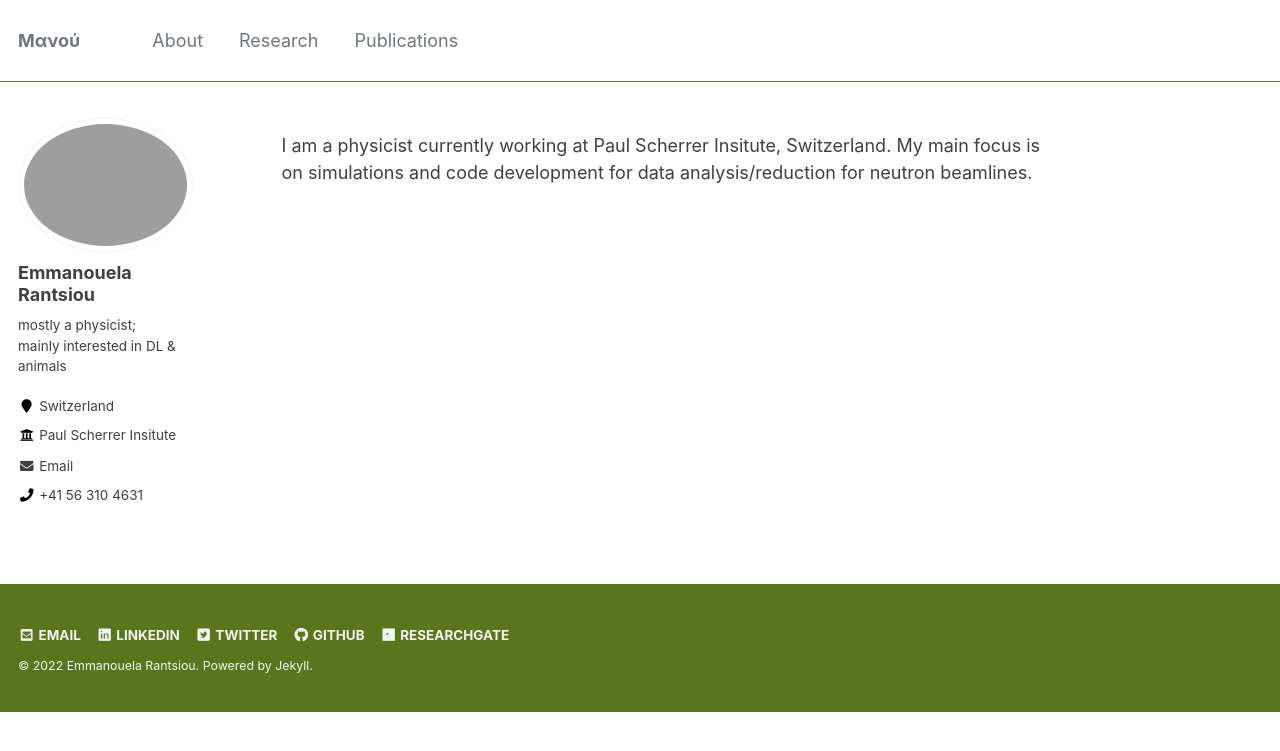
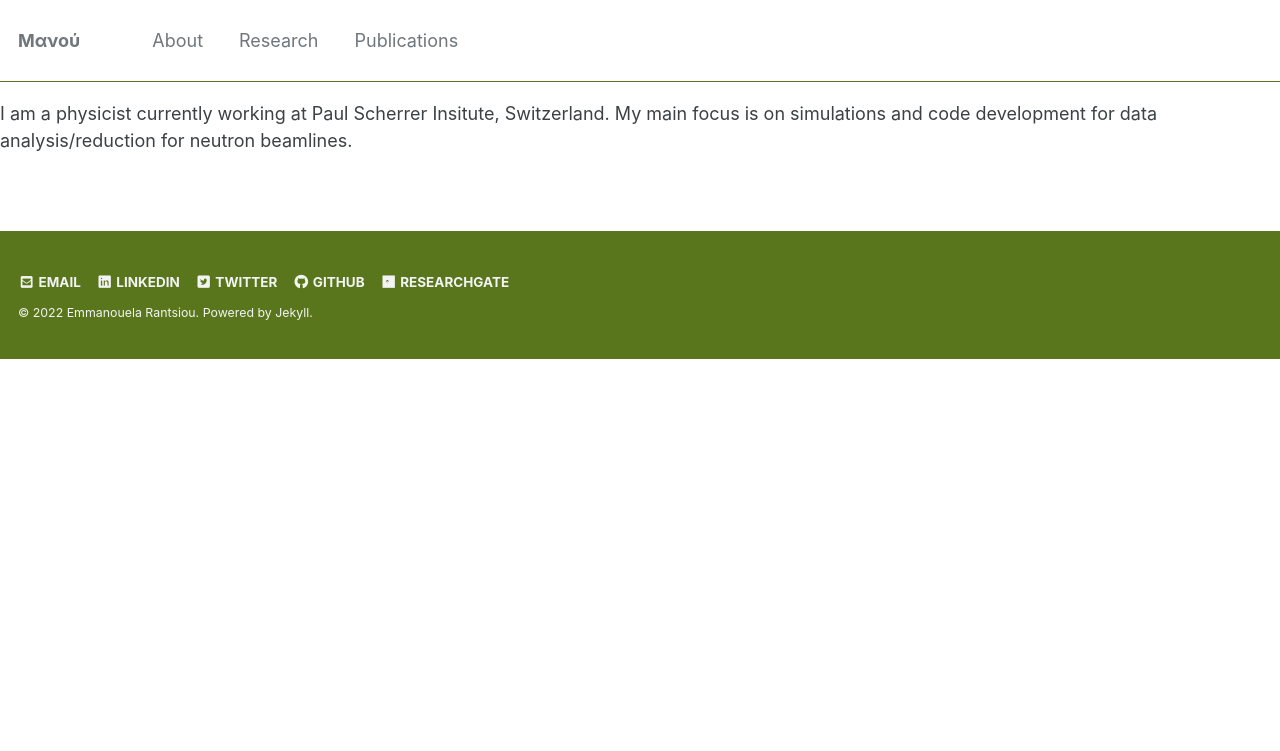
Before and after one commit to emmarant/emmarant.github.io, a Jekyll site: the page built from _pages/intro.md, in a window 1280 px wide. Shown: the top 751 px of the page. Built offline with Jekyll 4.4.1, drawn with Linux system fonts in a browser that asks for light colours; our own code applies the rules of GitHub Pages for plain Markdown files; part of the change alters nothing that is shown.

Commit message:
Update _config.yml

```diff
--- a/_config.yml
+++ b/_config.yml
@@ -135,7 +135,6 @@ analytics:
   provider               :  "google-universal" # false (default), "google", "google-universal", "custom"
   google:
     tracking_id          :
-#google_analytics: UA-221464782-1 # your Google Analytics tracking ID here
 
 
 
@@ -197,48 +196,12 @@ kramdown:
 
 # Collections
 collections:
-  teaching:
-    output: true
-    permalink: /:collection/:path/
   publications:
-    output: true
-    permalink: /:collection/:path/
-  portfolio:
-    output: true
-    permalink: /:collection/:path/
-  talks:
     output: true
     permalink: /:collection/:path/
 
 # Defaults
 defaults:
-  # _posts
-  - scope:
-      path: ""
-      type: posts
-    values:
-      layout: single
-      author_profile: true
-      read_time: true
-      comments: true
-      share: true
-      related: true
-  # _pages
-  - scope:
-      path: ""
-      type: pages
-    values:
-      layout: single
-      author_profile: true
-  # _teaching
-  - scope:
-      path: ""
-      type: teaching
-    values:
-      layout: single
-      author_profile: true
-      share: true
-      comments: true
   # _publications
   - scope:
       path: ""
@@ -248,23 +211,6 @@ defaults:
       author_profile: true
       share: true
       comments: true
-  # _portfolio
-  - scope:
-      path: ""
-      type: portfolio
-    values:
-      layout: single
-      author_profile: true
-      share: true
-      comment: true
-  # _talks
-  - scope:
-      path: ""
-      type: talks
-    values:
-      layout: talk
-      author_profile: true
-      share: true
 
 # Sass/SCSS
 sass:
@@ -274,8 +220,6 @@ sass:
 
 # Outputting
 permalink: /:categories/:title/
-# paginate: 5 # amount of posts to show
-# paginate_path: /page:num/
 timezone: America/Los_Angeles # http://en.wikipedia.org/wiki/List_of_tz_database_time_zones
 
 
@@ -295,37 +239,13 @@ whitelist:
   - jemoji
 
 
-# Archives
-#  Type
-#  - GitHub Pages compatible archive pages built with Liquid ~> type: liquid (default)
-#  - Jekyll Archives plugin archive pages ~> type: jekyll-archives
-#  Path (examples)
-#  - Archive page should exist at path when using Liquid method or you can
-#    expect broken links (especially with breadcrumbs enabled)
-#  - <base_path>/tags/my-awesome-tag/index.html ~> path: /tags/
-#  - <base_path/categories/my-awesome-category/index.html ~> path: /categories/
-#  - <base_path/my-awesome-category/index.html ~> path: /
 category_archive:
   type: liquid
   path: /categories/
 tag_archive:
   type: liquid
   path: /tags/
-# https://github.com/jekyll/jekyll-archives
-# jekyll-archives:
-#   enabled:
-#     - categories
-#     - tags
-#   layouts:
-#     category: archive-taxonomy
-#     tag: archive-taxonomy
-#   permalinks:
-#     category: /categories/:name/
-#     tag: /tags/:name/
 
-
-# HTML Compression
-# - http://jch.penibelst.de/
 compress_html:
   clippings: all
   ignore:
```
